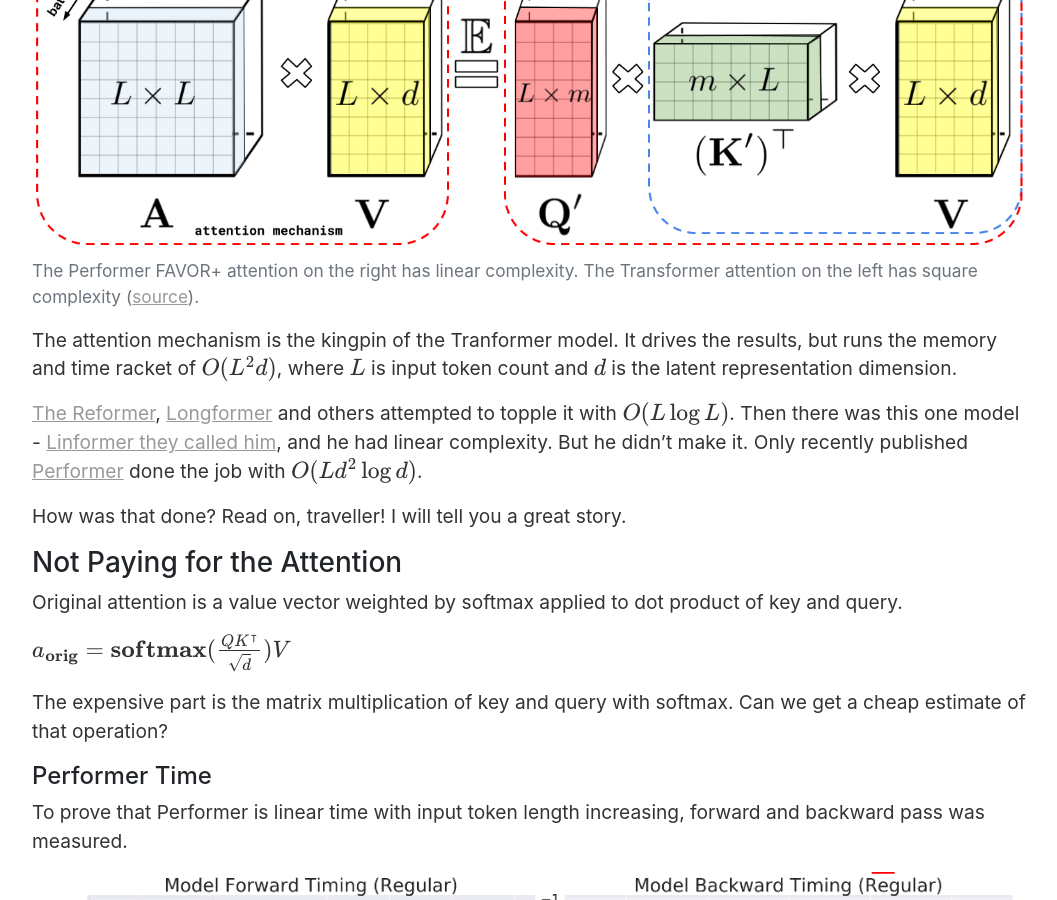
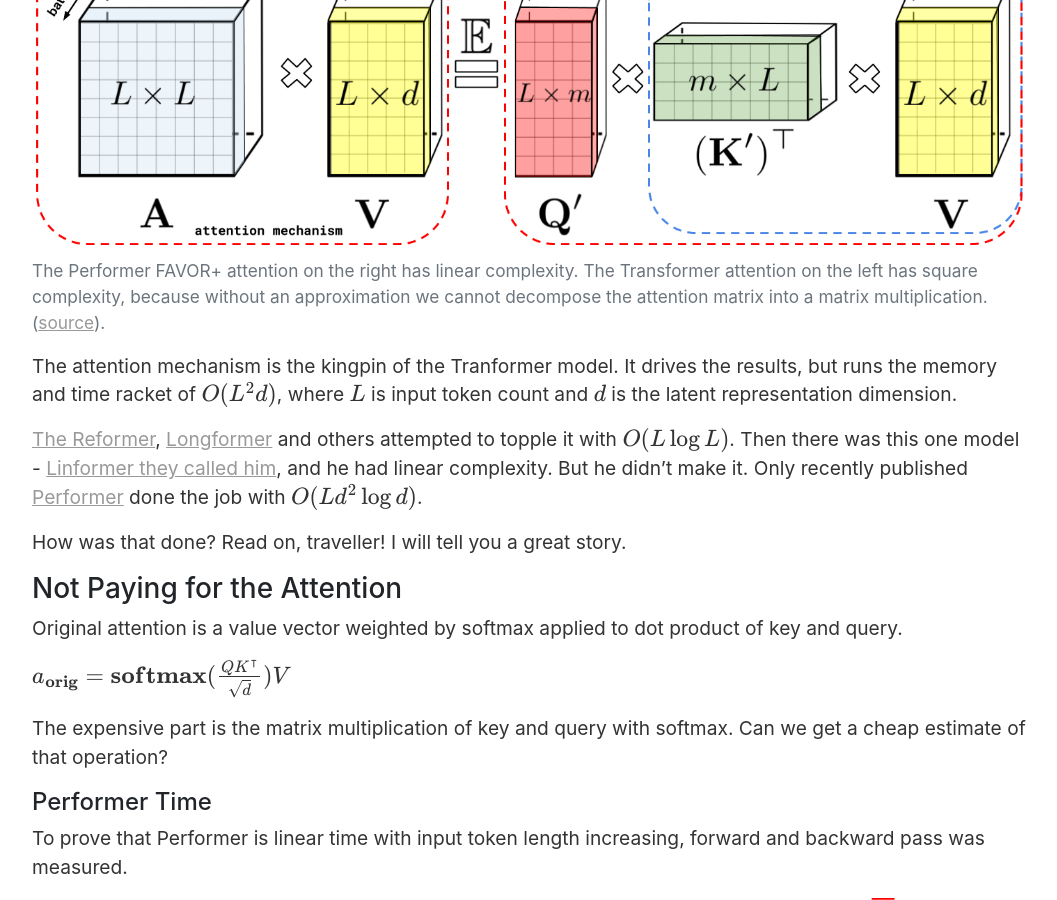
Before and after one commit to vackosar/vackosar.github.io, a Jekyll site: the page built from _posts/2020-10-25-Performers-FAVOR+-Faster-Transformer-Attention.md, in a window 1280 px wide and 900 px high, scrolled down 393 px. Shown: the whole window, without its empty margins (111-1168 px from the left). Built offline with Jekyll 4.4.1, drawn with Linux system fonts in a browser that asks for light colours; nearby versions of some CDN libraries; library files that are not in the unit come from our copies; comment, search, counter and statistics services are not loaded.

Commit message:
performers

```diff
--- a/_posts/2020-10-25-Performers-FAVOR+-Faster-Transformer-Attention.md
+++ b/_posts/2020-10-25-Performers-FAVOR+-Faster-Transformer-Attention.md
@@ -16,7 +16,7 @@
         class="figure-img img-fluid rounded"
         alt="The Performer FAVOR+ attention on the right has linear complexity. The Transformer attention on the left has square complexity."
         src="/images/performer-attention-complexity.jpg">
-    <figcaption class="figure-caption">The Performer FAVOR+ attention on the right has linear complexity. The Transformer attention on the left has square complexity (<a href="https://ai.googleblog.com/2020/01/reformer-efficient-transformer.html">source</a>).</figcaption>
+    <figcaption class="figure-caption">The Performer FAVOR+ attention on the right has linear complexity. The Transformer attention on the left has square complexity, because without an approximation we cannot decompose the attention matrix into a matrix multiplication. (<a href="https://ai.googleblog.com/2020/01/reformer-efficient-transformer.html">source</a>).</figcaption>
 </figure>
 
 <!--
```
